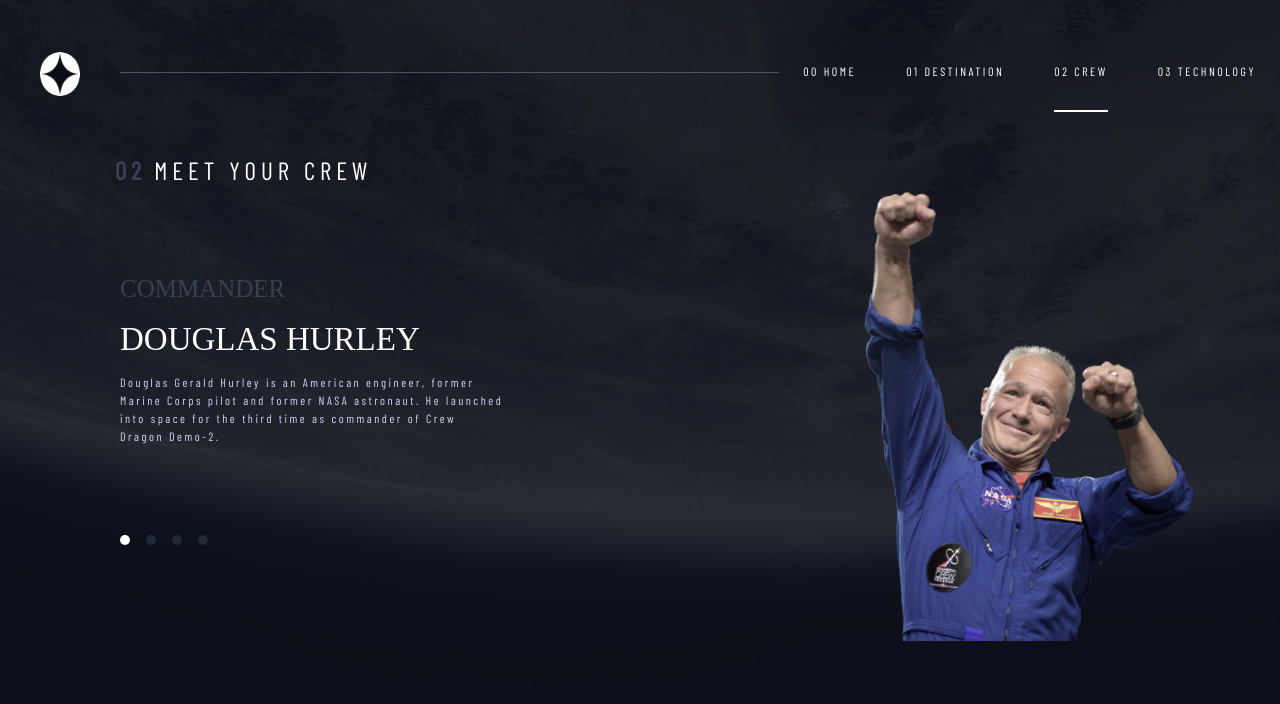
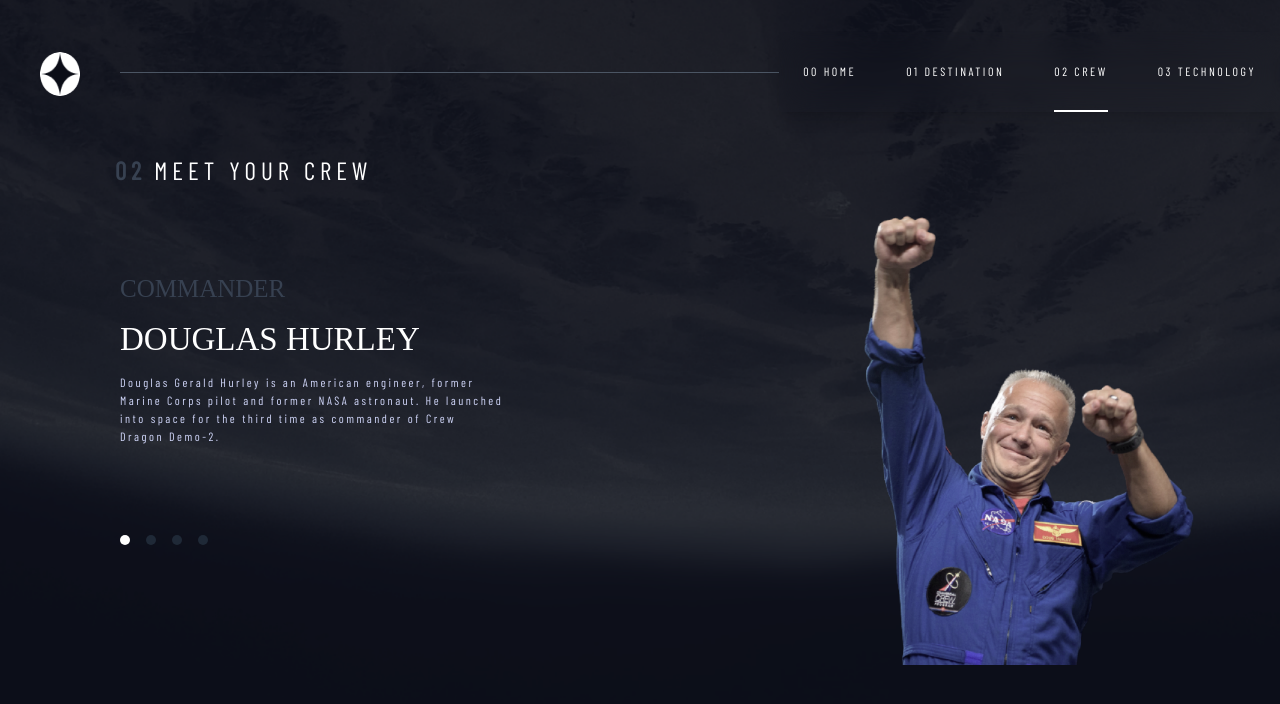
Before and after one commit to zainabometere621/space-tourism-website, a React (Vite) app: page /crew in a window 1280 px wide. Shown: the top 704 px of the page. Built offline with nearby package versions, Linux system fonts and the light colour scheme; a web font is replaced by a local one.

Commit message:
I committed

```diff
--- a/src/components/Crew.jsx
+++ b/src/components/Crew.jsx
@@ -59,11 +59,11 @@ export default function Crew() {
         </div>
 
         {/* Image */}
-        <div className="flex flex-col items-center mt-0">
+        <div className="flex flex-col items-center mt-6">
           <img
             src={activeCrew.image}
             alt={activeCrew.image}
-            className="w-[250px] h-[250px] md:w-[400px] md:h-[280px] lg:w-[470px] lg:h-[451px] object-contain"
+            className="w-[250px] h-[300px] md:w-[400px] md:h-[280px] lg:w-[470px] lg:h-[451px] object-contain"
           />
 
           {/* Phone */}
--- a/src/components/HomePage.jsx
+++ b/src/components/HomePage.jsx
@@ -95,7 +95,7 @@ import Header from "../components/Header"
 
 export default function HomePage() {
   return (
-    <div className="relative min-h-screen overflow-y-hidden">
+    <div className="relative min-h-screen overflow-hidden">
       {/* desktop background */}
       <img
         src={backgroundDesktop}
```
